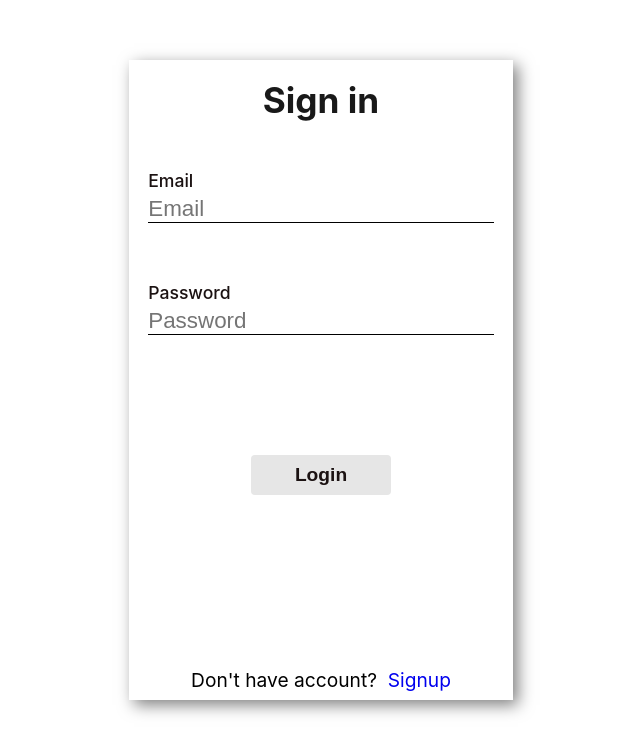
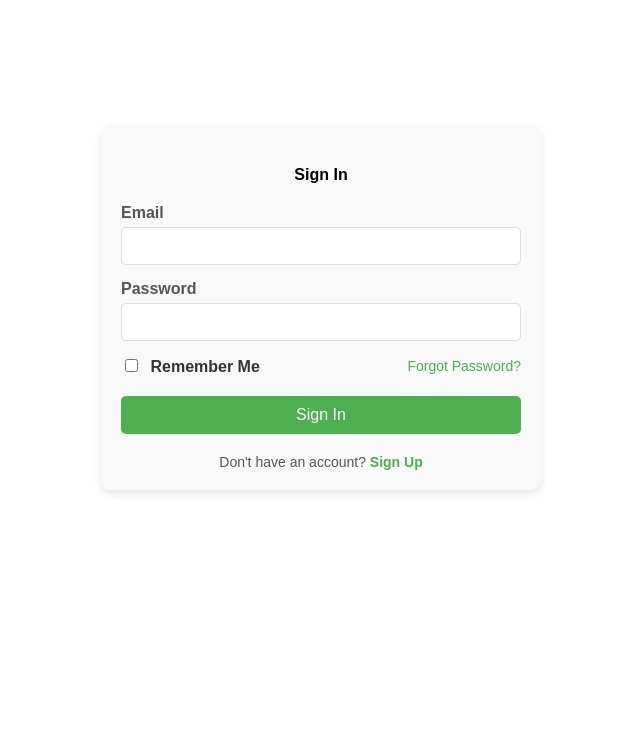
Before and after one commit to aman219/sihfront, a React (Create React App) app: page /login in a window 1280 px wide. Shown: the top 754 px of the page, without its empty margins (319-959 px from the left). Built offline with nearby package versions, Linux system fonts and the light colour scheme.

Commit message:
Update styling for login and signup pages and also used CSS variables for colors

```diff
--- a/src/App.css
+++ b/src/App.css
@@ -1,11 +1,16 @@
 :root {
-    --primary-bg: #ffffff;
-    --text-heading: #191919;
-    --text-primary: #1B1212;
-    --text-link: #6666ff;
-    --primary-btn-bg: #e6e6e6;
+  --primary-color: #4caf50; /* Primary button and highlight color */
+  --secondary-color: #f9f9f9; /* Background color */
+  --text-color: #333; /* Main text color */
+  --label-color: #555; /* Label text color */
+  --input-border-color: #ddd; /* Input border color */
+  --hover-color: #45a049; /* Button hover color */
+  --link-color: #4caf50; /* Link color */
+  --label-focus-color: #4caf5080; /* Label focus color */
+
+  --box-shadow-color: rgba(0, 0, 0, 0.1); /* Box shadow color */
 }
 
 .App {
-    width: 100%;
+  width: 100%;
 }
--- a/src/App.js
+++ b/src/App.js
@@ -4,6 +4,7 @@ import './App.css';
 import Login from './components/Login';
 import Signup from './components/Signup';
 import Home from './components/Home';
+
 
 function App() {
   return (
--- a/src/components/Login.js
+++ b/src/components/Login.js
@@ -1,28 +1,39 @@
-import React from 'react'
-import { Link } from 'react-router-dom'
+import React from "react";
+import { Link } from "react-router-dom";
 
-import '../styles/login.css'
+import "../styles/login.css";
 
 const Login = () => {
   return (
-    <div className='login' >
-      <h4> Sign in </h4>
-      <form method='post' >
-        <div className='input-container'>
-          <label htmlFor='email'> Email </label>
-          <input type='text' name='email' placeholder='Email' required />
+    <div className="signin">
+      <h4> Sign In </h4>
+      <form method="post">
+        <div className="form-group">
+          <label htmlFor="email"> Email </label>
+          <input type="email" name="email" required />
         </div>
-        <div className='input-container'>
-          <label htmlFor='password' id='passwordLabel'> Password </label>
-          <input type='password' name='password' placeholder='Password' required />
+
+        <div className="form-group password-group">
+          <label htmlFor="password"> Password </label>
+          <input type="password" name="password" id="signinPassword" required />
         </div>
-        <div className='login-submit'>
-          <input type='submit' value='Login' />
+
+        <div className="form-group-remember">
+          <div>
+            <input type="checkbox" id="rememberMe" name="rememberMe" />
+            <label htmlFor="rememberMe"> Remember Me </label>
+          </div>
+          <a href="/forgot-password">Forgot Password?</a>
         </div>
+
+        <input type="submit" value="Sign In" />
       </form>
-      <span> Don't have account? &nbsp; <Link to='/signup'> Signup </Link> </span>
+      <span className="login-prompt">
+        {" "}
+        Don't have an account?<Link to="/login"> Sign Up</Link>
+      </span>
     </div>
-  )
-}
+  );
+};
 
-export default Login
+export default Login;
--- a/src/components/Signup.js
+++ b/src/components/Signup.js
@@ -1,51 +1,79 @@
-import React from 'react'
-import { Link } from 'react-router-dom'
+import React from "react";
+import { Link } from "react-router-dom";
 
-import '../styles/signup.css'
+import "../styles/signup.css";
 
 const Signup = () => {
   return (
-    <div className='signup' >
-      <h4> Create a account </h4>
-      <form method='post' >
-        <label htmlFor='firstName'> First Name </label>
-        <input type='text' name='firstName' required /> <br />
-        <label htmlFor='lastName'> Last Name </label>
-        <input type='text' name='lastName' required /> <br />
-        <label htmlFor='email'> Email </label>
-        <input type='email' name='email' required /> <br />
+    <div className="signup">
+      <h4> Create an account </h4>
+      <form method="post">
+        <div className="form-group">
+          <label htmlFor="firstName"> First Name </label>
+          <input type="text" name="firstName" required /> <br />
+        </div>
+        <div className="form-group">
+          <label htmlFor="lastName"> Last Name </label>
+          <input type="text" name="lastName" required /> <br />
+        </div>
+        <div className="form-group">
+          <label htmlFor="email"> Email </label>
+          <input type="email" name="email" required /> <br />
+        </div>
+        <div className="form-group">
+          <label htmlFor="phone number"> Phone Number </label>
+          <input type="text" name="Phone Number" required /> <br />
+        </div>
+        <div className="form-group">
+          <label htmlFor="dateOfBirth"> Date of Birth </label>
+          <input type="date" name="dateOfBirth" required /> <br />
+        </div>
+        <div className="form-group">
+          <label htmlFor="dateOfJoin"> Joining Date </label>
+          <input type="date" name="dateOfJoin" required /> <br />
+        </div>
+        <div className="form-group">
+          <label htmlFor="departments"> Select Department </label>
+          <select id="departments" name="departments">
+            <option value="publicWorkDepartment">Public Work Department</option>
+            <option value="landAndDevlopmentOffice">
+              Land And Development Office
+            </option>
+            <option value="nationalBuildingsOrganisation">
+              National Buildings Organisation
+            </option>
+            <option value="townandCountryPlanningOrganisation">
+              Town and Country Planning Organisation
+            </option>
+            <option value="waterSupplyDepartment">
+              Water Supply Department
+            </option>
+            <option value="electricalDepartment">Electrical Department</option>
+            <option value="forestDepartment">Froest Department</option>
+            <option value="privateOrganisations">Private Organisations</option>
+          </select>{" "}
+          <br />
+        </div>
+        <div className="form-group">
+          <label htmlFor="profilePicture"> Profile Picture </label>
+          <input type="file" accept="image/*"></input> <br />
+        </div>
+        <div className="form-group">
+          <label htmlFor="password"> Password </label>
+          <input type="password" name="password" required /> <br />
+        </div>
+        <div className="form-group">
+          <label htmlFor="cPassword"> Confirm Password </label>
+          <input type="password" name="cPassword" required /> <br />
+        </div>
+        <input type="submit" value="Create an account" />
+      </form>
+      <span className="login-prompt">
+        {" "}
+        Have already an account?<Link to="/login"> Login here</Link>
+      </span>
+    </div>
+  );
+};
 
-        <label htmlFor='dateOfBirth'> Date of Birth </label>
-        <input type='date' name='dateOfBirth' required /> <br />
-        <label htmlFor='dateOfJoin'> Joining Date </label>
-        <input type='date' name='dateOfJoin' required /> <br />
-
-        <label htmlFor='departments'> Select Department </label>
-        <select id='departments' name='departments'>
-            <option value='publicWorkDepartment'>Public Work Department</option>
-            <option value='landAndDevlopmentOffice'>Land And Development Office</option>
-            <option value='nationalBuildingsOrganisation'>National Buildings Organisation</option>
-            <option value='townandCountryPlanningOrganisation'>Town and Country Planning Organisation</option>
-            <option value='waterSupplyDepartment'>Water Supply Department</option>
-            <option value='electricalDepartment'>Electrical Department</option>
-            <option value='forestDepartment'>Froest Department</option>
-            <option value='privateOrganisations'>Private Organisations</option>
-        </select> <br />
-
-        <label htmlFor='profilePicture'> Profile Picture </label>
-        <input type='file' accept='image/*' ></input> <br />
-
-
-        <label htmlFor='password'> Password </label>
-        <input type='password' name='password' required /> <br />
-        <label htmlFor='cPassword'> Confirm Password </label>
-        <input type='password' name='cPassword' required /> <br />
-
-        <input type='submit' value='Create' />
-      </form>
-      <Link to='/login'> Already have account? loing... </Link>
-    </div>
-  )
-}
-
-export default Signup
+export default Signup;
--- a/src/styles/login.css
+++ b/src/styles/login.css
@@ -1,113 +1,96 @@
-.login {
-    margin: 60px auto 10px auto;
-    padding: 0;
-    height: 80vh;
-    width: 30%;
-    display: grid;
-    grid-template-rows: 80px auto 40px;
-    box-shadow: 5px 5px 15px rgba(0, 0, 0, 0.5);
-    overflow: hidden;
+/* General styling */
+
+.signin {
+  width: 400px;
+  padding: 20px;
+  margin: 125px auto;
+  border-radius: 10px;
+  box-shadow: 0 4px 8px var(--box-shadow-color);
+  background-color: var(--secondary-color);
+  font-family: Arial, sans-serif;
 }
 
-.login h4 {
-    color: var(--text-heading);
-    margin: 0;
-    display: flex;
-    align-items: center;
-    justify-content: center;
-    font-size: 2.2rem;
+.signin h4 {
+  text-align: center;
+  color: var(--text-heading);
+  margin-bottom: 20px;
 }
 
-.login form {
-    margin-top: 30px;
-    display: grid;
-    grid-template-rows: 80px 80px auto;
-
+.signin form {
+  display: flex;
+  flex-direction: column;
 }
 
-.login form label {
-    color: var(--text-primary);
-    display: flex;
-    align-items: center;
-    font-size: 1.1rem;
-    font-weight: 500;
+.signin .form-group {
+  margin-bottom: 15px;
 }
 
-.login .input-container {
-    width: 90%;
-    display: flex;
-    flex-direction: column;
-    gap: 5px;
-    margin: 0px auto;
+.signin label {
+  font-weight: bold;
+  margin-bottom: 5px;
+  color: var(--label-color);
+  display: block;
 }
 
-.login .login-submit {
-    width: 100%;
-    height: 100%;
-    display: flex;
-    justify-content: center;
-    align-items: center;
+.signin input[type="email"],
+.signin input[type="password"] {
+  padding: 10px;
+  border-radius: 5px;
+  border: 1px solid var(--input-border-color);
+  font-size: 14px;
+  width: 100%;
+  box-sizing: border-box;
 }
 
-.login form input[type="text"] {
-    width: 100%;
-    padding: 0;
-    font-size: 1.4rem;
-    border: none;
-    border-bottom: 1px solid black;
+.signin input[type="submit"] {
+  padding: 10px;
+  border-radius: 5px;
+  background-color: var(--link-color);
+  color: white;
+  font-size: 16px;
+  border: none;
+  cursor: pointer;
+  transition: background-color 0.3s ease;
+  width: 100%;
 }
 
-.login form input[type="text"]:focus {
-    outline: none;
+.signin input[type="submit"]:hover {
+  background-color: var(--hover-color);
 }
 
-#passwordLabel{
-    margin-top: 2rem;
+/* Checkbox and links */
+.signin .form-group-remember {
+  display: flex;
+  align-items: center;
+  justify-content: space-between;
+  margin-bottom: 20px;
 }
 
-.login form input[type="password"] {
-    width: 100%;
-    padding: 0;
-    font-size: 1.4rem;
-    border: none;
-    border-bottom: 1px solid black;
+.signin .form-group-remember label {
+  display: inline;
+  margin-bottom: 0;
+  margin-left: 5px;
+  color: #333;
 }
 
-.login form input[type="password"]:focus {
-    outline: none;
+.signin .form-group-remember a {
+  color: var(--link-color);
+  text-decoration: none;
+  font-size: 14px;
 }
 
-.login form input[type="submit"] {
-    background: none;
-    border: none;
-    margin-bottom: 40px;
-    width: 140px;
-    height: 40px;
-    background-color: var(--primary-btn-bg);
-    color: var(--text-primary);
-    font-size: 1.2rem;
-    font-weight: 600;
-    border-radius: 4px;
+.signin .form-group-remember a:hover {
+  text-decoration: underline;
 }
 
-.login form input[type="submit"]:hover {
-    cursor: pointer;
-    background-color: #000000;
-    color: var(--primary-btn-bg);
+/* Additional styling */
+.signin input[type="email"]:focus,
+.signin input[type="password"]:focus {
+  outline: none;
+  border-color: var(--link-color);
+  box-shadow: 0 0 5px var(--label-focus-color);
 }
 
-.login span{
-    text-decoration: none;
-    font-size: 1.2rem;
-    display: flex;
-    justify-content: center;
-    align-items: center;
+.signin .form-group:last-child {
+  margin-bottom: 0;
 }
-
-.login span a {
-    text-decoration: none;
-}
-
-.login a:hover{
-    text-decoration: underline;
-}
--- a/src/styles/signup.css
+++ b/src/styles/signup.css
@@ -1,3 +1,121 @@
+
+
 .signup {
-    color: pink;
+  width: 800px;
+  margin: 50px auto;
+  padding: 20px;
+  border-radius: 10px;
+  box-shadow: 0 4px 8px var(--box-shadow-color);
+  background-color: var(--secondary-color);
+  font-family: Arial, sans-serif;
 }
+
+.signup h4 {
+  text-align: center;
+  color: var(--text-heading);
+  margin-bottom: 25px;
+  font-size: 20px;
+}
+
+.signup form {
+  display: flex;
+  flex-wrap: wrap;
+  justify-content: space-between;
+}
+
+.signup .form-group {
+  width: 48%;
+  margin-bottom: 15px;
+}
+
+.signup label {
+  font-weight: bold;
+  margin-bottom: 5px;
+  color: var(--label-color);
+  display: block;
+}
+
+.signup input[type="text"],
+.signup input[type="email"],
+.signup input[type="date"],
+.signup input[type="password"],
+.signup select,
+.signup input[type="file"] {
+  padding: 10px;
+  border-radius: 5px;
+  border: 1px solid var(--input-border-color);
+  font-size: 14px;
+  width: 100%;
+  box-sizing: border-box;
+}
+
+.signup input[type="file"] {
+  padding: 5px;
+}
+
+.signup select {
+  height: 40px;
+}
+
+.signup input[type="submit"] {
+  padding: 10px;
+  border-radius: 5px;
+  background-color: var(--link-color);
+  color: white;
+  font-size: 16px;
+  border: none;
+  cursor: pointer;
+  transition: background-color 0.3s ease;
+  width: 100%;
+}
+
+.signup input[type="submit"]:hover {
+  background-color: var(--hover-color);
+}
+
+.signup a {
+  text-align: center;
+  display: block;
+  margin-top: 20px;
+  color: var(--link-color);
+  text-decoration: none;
+  font-size: 14px;
+}
+
+.signup a:hover {
+  text-decoration: underline;
+}
+
+/* Additional styling */
+.signup input[type="text"]:focus,
+.signup input[type="email"]:focus,
+.signup input[type="date"]:focus,
+.signup input[type="password"]:focus,
+.signup select:focus {
+  outline: none;
+  border-color: var(--link-color);
+  box-shadow: 0 0 5px var(--label-focus-color);
+}
+
+.signup input[type="file"] {
+  cursor: pointer;
+}
+
+/* Styling for the login prompt */
+.login-prompt {
+  display: block;
+  margin-top: 20px;
+  text-align: center;
+  font-size: 14px;
+  color: var(--label-color);
+}
+
+.login-prompt a {
+  color: var(--link-color);
+  text-decoration: none;
+  font-weight: bold;
+}
+
+.login-prompt a:hover {
+  text-decoration: underline;
+}
```
